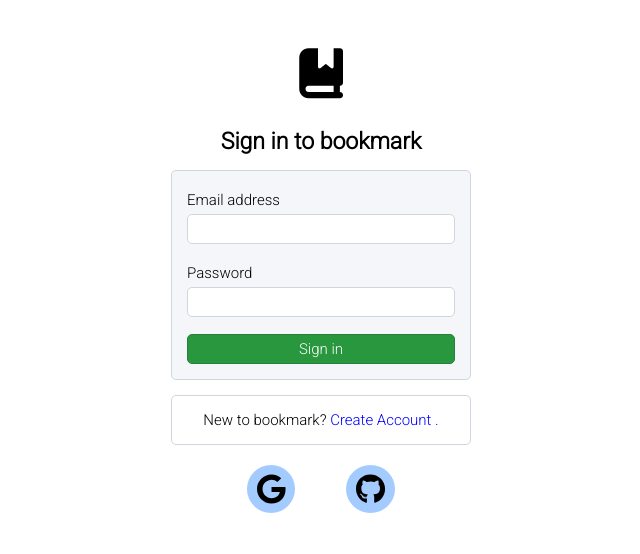
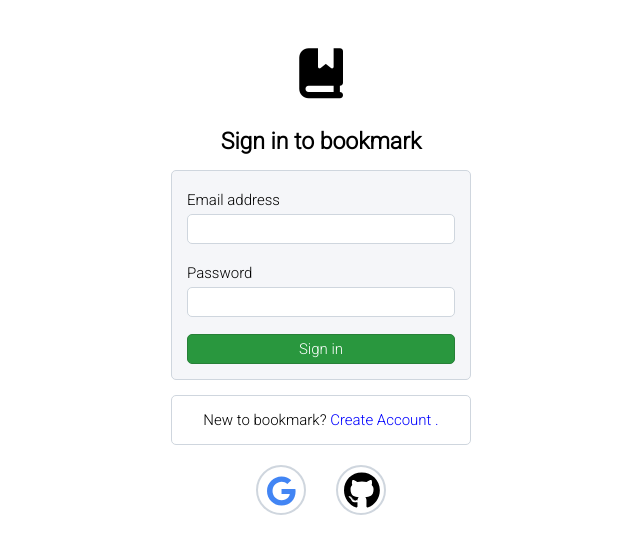
Before and after one commit to developersung13/bookmark, a React (Create React App) app: page /#/ in a window 1280 px wide. Shown: the top 554 px of the page, without its empty margins (319-959 px from the left). Built offline with nearby package versions, Linux system fonts and the light colour scheme; no server answers.

Commit message:
Update asset

```diff
--- a/src/routes/Auth.js
+++ b/src/routes/Auth.js
@@ -10,7 +10,6 @@ function Auth() {
       target: { name },
     } = event;
     let provider;
-    console.log(event.target);
     if (name === "google") {
       provider = new firebaseInstance.auth.GoogleAuthProvider();
     } else if (name === "github") {
@@ -23,9 +22,11 @@ function Auth() {
       <i className="fa-solid fa-book-bookmark"></i>
       <h1 className={styles.iconText}>Sign in to bookmark</h1>
       <AuthForm />
-      <div className={styles.socialContainer}>
-        <FontAwesomeIcon onClick={onSocialClick} icon={faGoogle} />
-        <FontAwesomeIcon onClick={onSocialClick} icon={faGithub} />
+      <div className={styles.authBtns}>
+        <button onClick={onSocialClick} name="google"></button>
+        <FontAwesomeIcon icon={faGoogle} />
+        <button onClick={onSocialClick} name="github"></button>
+        <FontAwesomeIcon icon={faGithub} />
       </div>
     </div>
   );
--- a/src/routes/Auth.module.css
+++ b/src/routes/Auth.module.css
@@ -16,16 +16,47 @@
   font-size: 23px;
 }
 
-.socialContainer {
+.authBtns {
   margin-top: 20px;
+  position: relative;
   display: flex;
-  width: 200px;
+  width: 160px;
   justify-content: space-around;
 }
 
-.socialContainer * {
+.authBtns * {
   padding: 9px 10px;
-  background-color: rgb(164, 203, 255);
   font-size: 30px;
   border-radius: 50%;
 }
+
+.authBtns > :nth-child(1) {
+  padding: 23px;
+  background-color: transparent;
+  cursor: pointer;
+  z-index: 10;
+  border: 2px solid rgb(207, 214, 222);
+}
+
+.authBtns > :nth-child(2) {
+  position: absolute;
+  left: 16px;
+  top: 2px;
+  color: #4285f4;
+}
+
+.authBtns > :nth-child(3) {
+  padding: 23px;
+  /* border: transparent; */
+  background-color: transparent;
+  cursor: pointer;
+  z-index: 10;
+  border: 2px solid rgb(207, 214, 222);
+}
+
+.authBtns > :nth-child(4) {
+  position: absolute;
+  left: 93px;
+  top: -2px;
+  font-size: 37px;
+}
```
